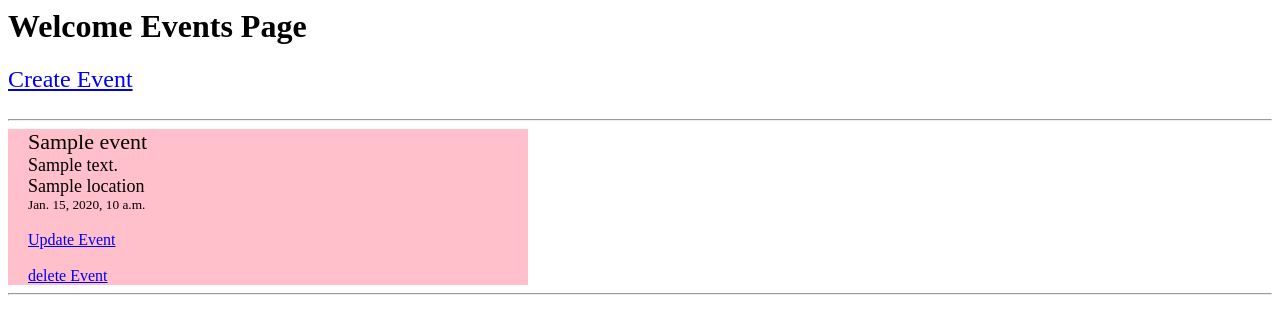
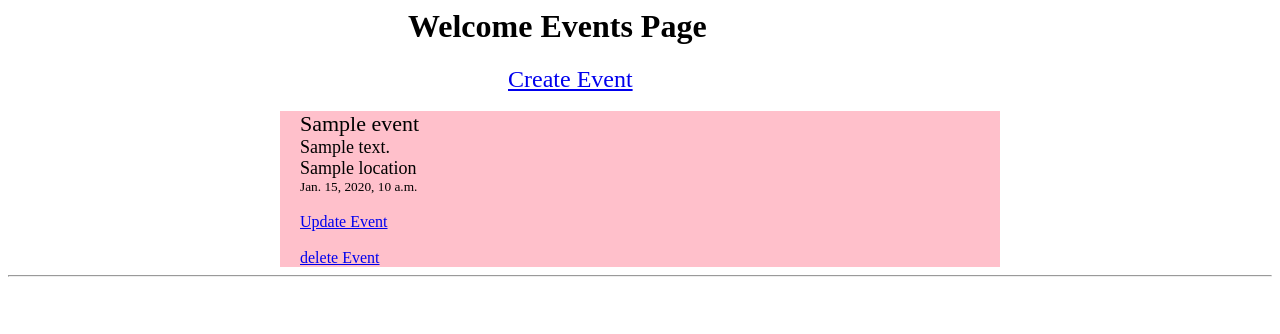
Before and after one commit to Tamuna-Z/eventsProject, a Django app: template events/templates/events/event_list.html in a window 1280 px wide. Shown: the top 334 px of the page. Run offline with Django 5.2, Linux system fonts and the light colour scheme; the template is opened without the code that fills it: most values are stand-ins (such as "Sample title", 1, 10 or a date in 2020).

Commit message:
add styles

```diff
--- a/events/templates/events/event_list.html
+++ b/events/templates/events/event_list.html
@@ -1,9 +1,11 @@
 {% block content %}
-<h1>Welcome Events Page</h1>
-<a href="{% url 'create_event' %}" style="font-size:24px;">Create Event</a><br><br><hr>
+<div style="margin-left:400px;">
+    <h1>Welcome Events Page</h1>
+<a href="{% url 'create_event' %}" style="font-size:24px; margin-left:100px; ">Create Event</a><br><br>
+</div>
 
 {% for event in events %}
-    <div style="background-color: pink; width: 500px; padding-left:20px;" >
+    <div style="background-color: pink; width: 700px; padding-left:20px; margin:0 auto;" >
         <small style=" font-size:22px;">{{ event.title }}</small><br>
         <small style=" font-size:18px;">{{ event.description}}</small><br>
         <small style=" font-size:18px;">{{ event.location}}</small><br>
```
